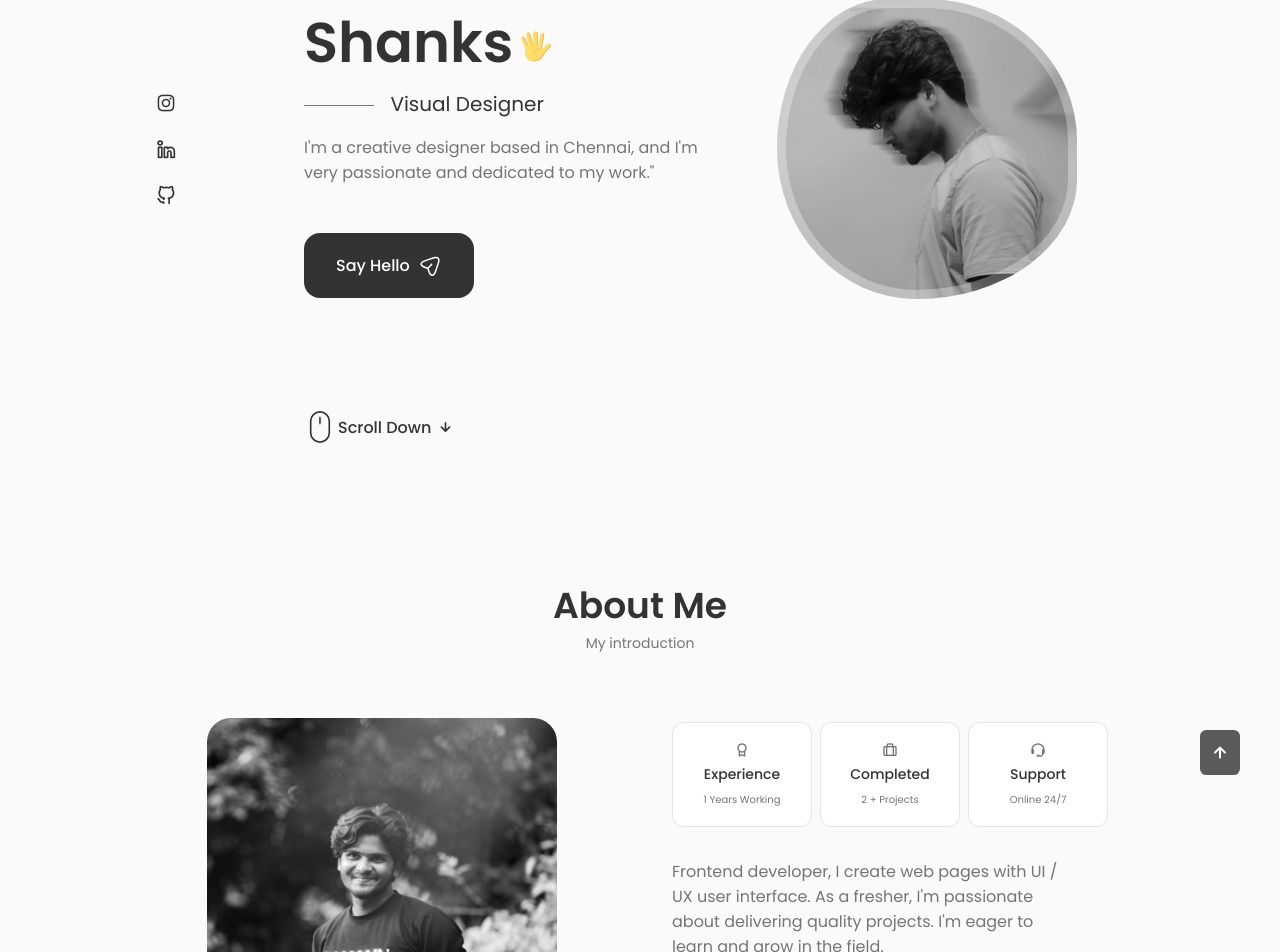
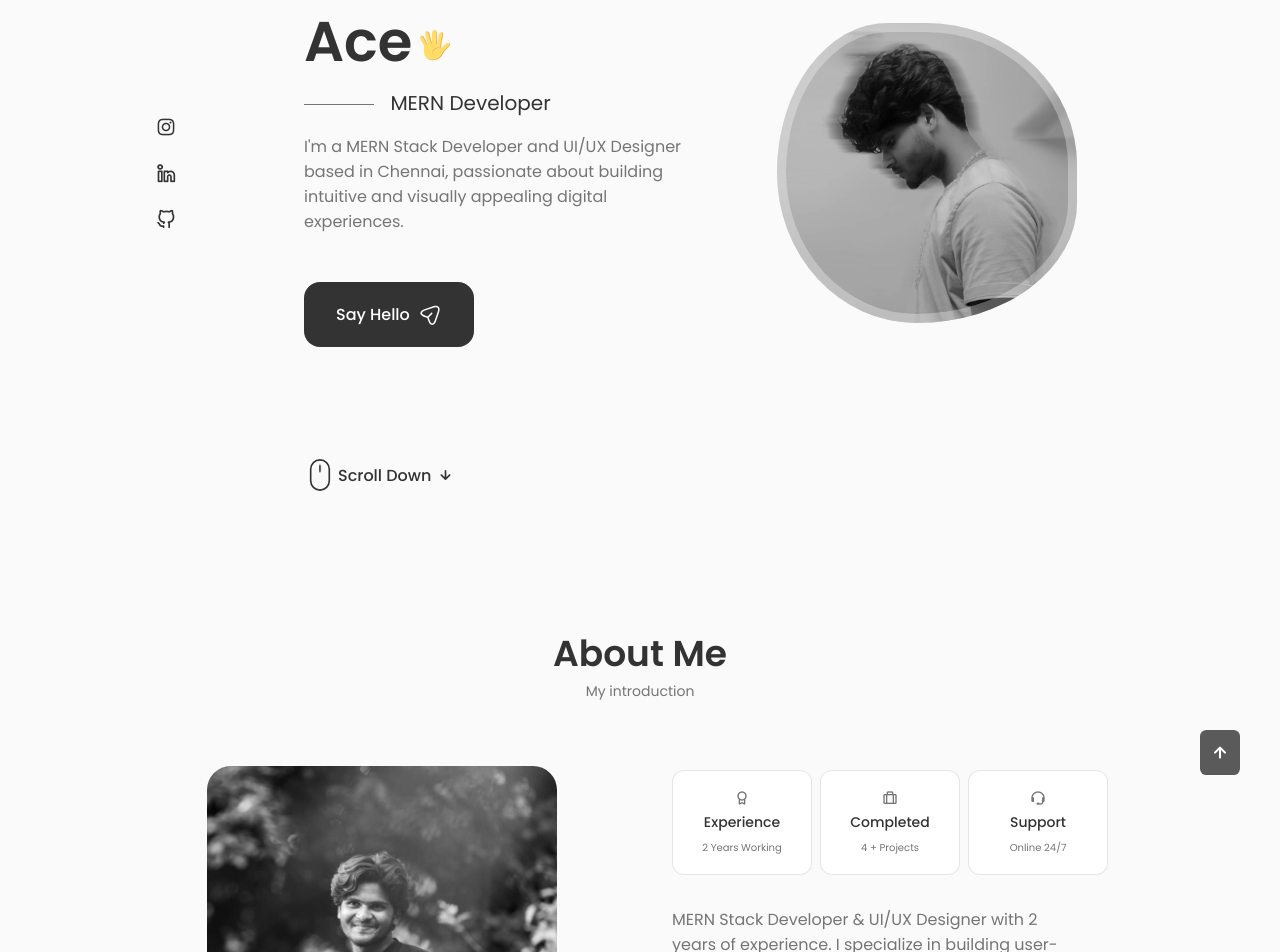
Before and after one commit to Inasync-io/Portfolio, a React (Create React App) app: page / in a window 1280 px wide. Shown: the part 185-1137 px from the top of the page. Built offline with nearby package versions, Linux system fonts and the light colour scheme.

Commit message:
Update for personal Info

```diff
--- a/src/components/about/About.jsx
+++ b/src/components/about/About.jsx
@@ -17,9 +17,7 @@ function About() {
           <Info />
 
           <p className="about__description">
-            Frontend developer, I create web pages with UI / UX user interface.
-            As a fresher, I'm passionate about delivering quality projects. I'm
-            eager to learn and grow in the field.
+          MERN Stack Developer & UI/UX Designer with 2 years of experience. I specialize in building user-friendly and visually appealing web applications.
           </p>
 
           <a download="" href={CV} className="button button--flex">
--- a/src/components/about/Info.jsx
+++ b/src/components/about/Info.jsx
@@ -6,13 +6,13 @@ const Info = () => {
         <div className="about__box">
         <i class='bx bx-award'></i>
             <h3 className="about__title">Experience</h3>
-            <span className="about__subtitle">1 Years Working</span>
+            <span className="about__subtitle">2 Years Working</span>
         </div>
 
         <div className="about__box">
         <i class='bx bx-briefcase-alt'></i>
             <h3 className="about__title">Completed</h3>
-            <span className="about__subtitle">2 + Projects</span>
+            <span className="about__subtitle">4 + Projects</span>
         </div>
 
         <div className="about__box">
--- a/src/components/home/Data.jsx
+++ b/src/components/home/Data.jsx
@@ -4,7 +4,7 @@ const Data = () => {
   return (
     <div className="home__data">
       <h1 className="home__title">
-        Shanks
+        Ace
         <svg
           width="36"
           height="36"
@@ -55,10 +55,10 @@ const Data = () => {
           ></path>
         </svg>
       </h1>
-      <h3 className="home__subtitle">Visual Designer</h3>
+      {/* <h3 className="home__subtitle">Visual Designer</h3> */}
+      <h3 className="home__subtitle">MERN Developer</h3>
       <p className="home__description">
-        I'm a creative designer based in Chennai, and I'm very passionate and
-        dedicated to my work."
+      I'm a MERN Stack Developer and UI/UX Designer based in Chennai, passionate about building intuitive and visually appealing digital experiences.
       </p>
 
       <a href="#contact" className="button button--flex">
```
